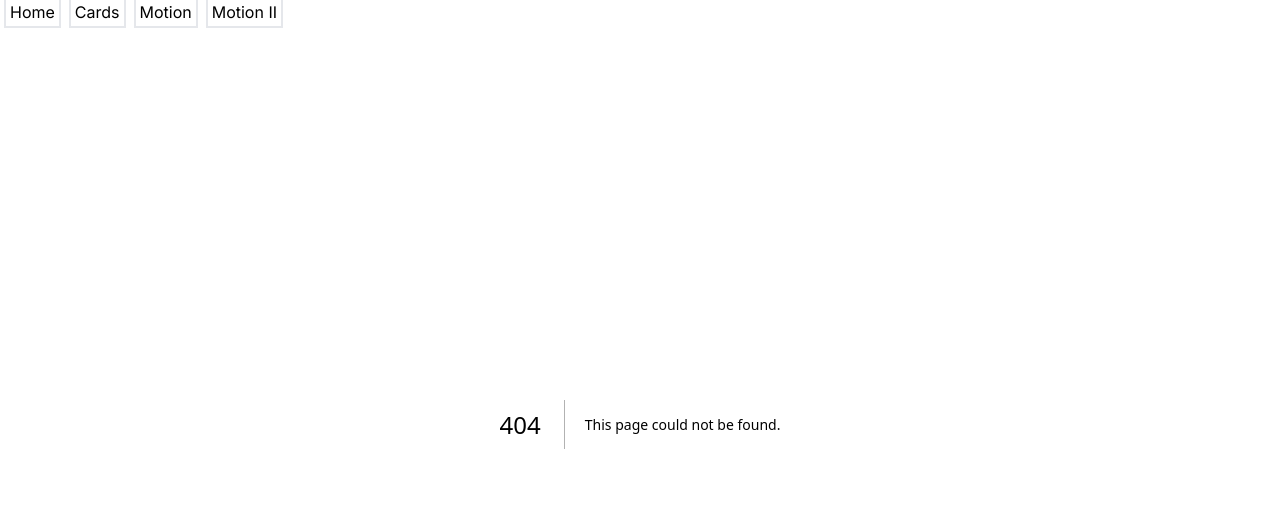
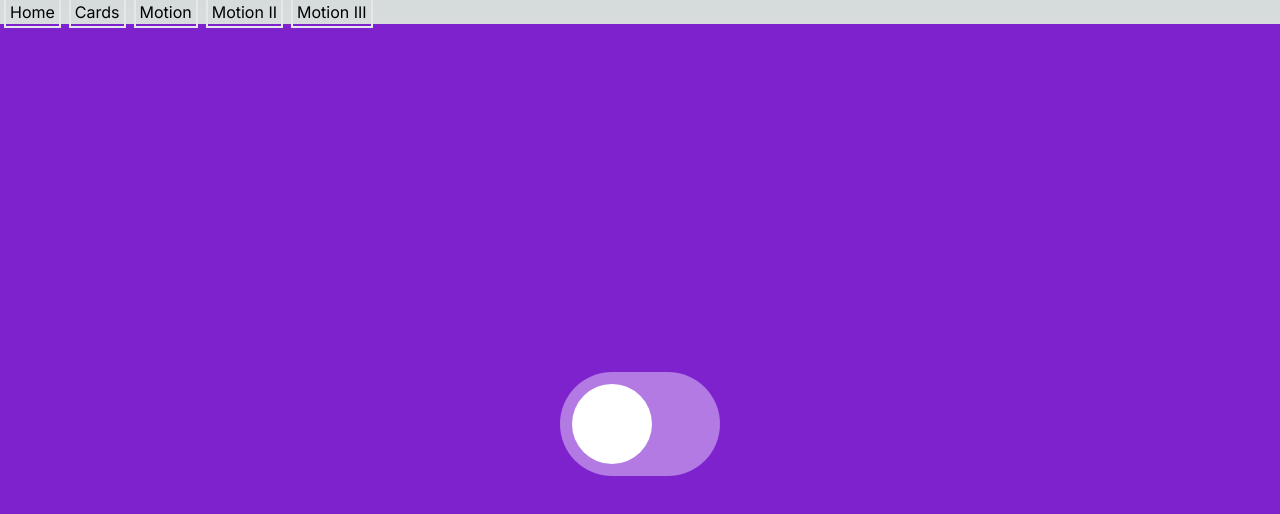
Before and after one commit to davidbeshensky/NextJSTailwindPlayground, a Next.js app: page /FramrMotionTest3 in a window 1280 px wide. Before the commit this address had no page. Shown: the top 514 px of the page. Built offline with nearby package versions, Linux system fonts and the light colour scheme.

Commit message:
added another framr motion example.

```diff
--- /dev/null
+++ b/app/FramrMotionTest3/page.tsx
@@ -0,0 +1,33 @@
+'use client'
+import React from "react";
+import { useState } from "react";
+import { motion } from "framer-motion";
+
+export default function FramrMotionTest3() {
+  const [isOn, setIsOn] = useState(false);
+
+  const toggleSwitch = () => setIsOn(!isOn);
+
+  return (
+    <div className="flex justify-center items-center h-screen bg-purple-700">
+      <div
+        className="w-40 h-25 bg-white bg-opacity-40 rounded-full cursor-pointer flex justify-start p-3"
+        style={{ justifyContent: isOn ? 'flex-end' : 'flex-start' }}
+        onClick={toggleSwitch}
+      >
+        <motion.div className="w-20 h-20 bg-white rounded-full" layout transition={spring} />
+      </div>
+    </div>
+  );
+}
+
+const spring = {
+  type: "spring",
+  stiffness: 700,
+  damping: 30
+};
+
+// width: 80px;
+// height: 80px;
+// background-color: white;
+// border-radius: 40px;
--- a/app/layout.tsx
+++ b/app/layout.tsx
@@ -22,6 +22,7 @@ export default function RootLayout({
         <Link href='/CardContainer' className="border-solid border-2 p-1 m-1">Cards</Link>
         <Link href='/FramrMotionTest' className="border-solid border-2 p-1 m-1">Motion</Link>
         <Link href='/FramrMotionTest2' className="border-solid border-2 p-1 m-1">Motion II</Link>
+        <Link href='/FramrMotionTest3' className="border-solid border-2 p-1 m-1">Motion III</Link>
       </div>
         {children}
       </body>
```
